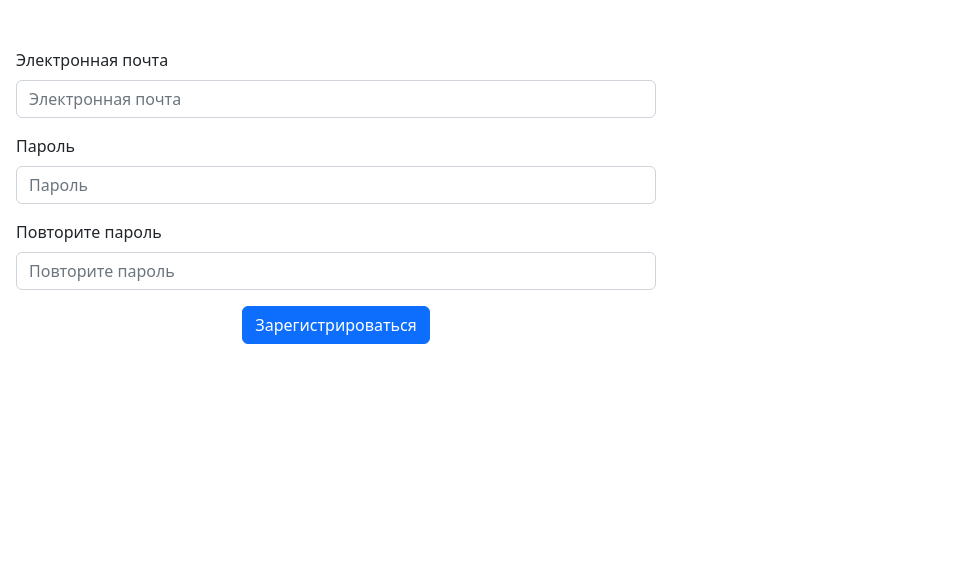
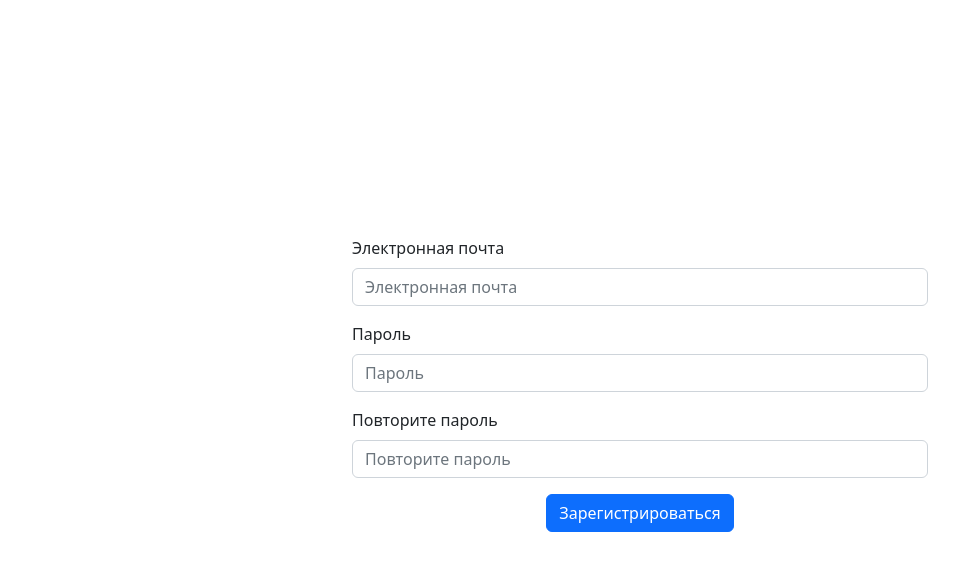
Before and after one commit to s3rg0sh4/dipclientts, a React (Create React App) app: page /mainplacehiringclient/register/1 in a window 1280 px wide. Shown: the top 570 px of the page, without its empty margins (0-975 px from the left). Built offline with nearby package versions, Linux system fonts and the light colour scheme.

Commit message:
Починил расположение форм на странице

```diff
--- a/src/components/LoginForm.tsx
+++ b/src/components/LoginForm.tsx
@@ -15,8 +15,9 @@ export const LoginForm: FC = () => {
     })
 
     return (
-        <Container>
-            <Form className="mt-auto mx-auto"
+        <div className="h-100 d-flex">
+            <Container className="my-auto mx-auto" style={{ maxWidth: 600 }}>
+                <Form
                     onSubmit={handleSubmit(
                         async (data: ILoginRequest) => await login(data)
                     )}>
@@ -43,5 +44,6 @@ export const LoginForm: FC = () => {
                             : <div />)}
                 </Form>
             </Container>
+        </div>
     )
 }
--- a/src/components/RegisterForm.tsx
+++ b/src/components/RegisterForm.tsx
@@ -1,7 +1,7 @@
 import { FC } from "react";
 import { authApi } from "../service/authApi";
 import { initRegisterConfirm, IRegister, IRegisterConfirm } from "../models";
-import { Alert, Button, Form } from "react-bootstrap";
+import { Alert, Button, Container, Form } from "react-bootstrap";
 import { Navigate, useParams } from "react-router-dom";
 import { useForm } from "react-hook-form";
 
@@ -26,8 +26,10 @@ export const RegisterForm: FC = () => {
     }
 
     return (
-        <div>
-            <Form className="col-md-6 offset-md-3 mt-5 mx-3" onSubmit={handleSubmit(submit)}>
+        <div className="h-100 d-flex">
+            <Container className="my-auto mx-auto" style={{ maxWidth: 600 }}>
+                <Form
+                    onSubmit={handleSubmit(submit)}>
                     <Form.Group className="mb-3">
                         <Form.Label>Электронная почта</Form.Label>
                         <Form.Control type="email"
@@ -57,6 +59,8 @@ export const RegisterForm: FC = () => {
                     </div>
 
                 </Form>
+
+            </Container>
         </div>
     )
 }
```
Lines whose indentation alone changed are shown as unchanged.
